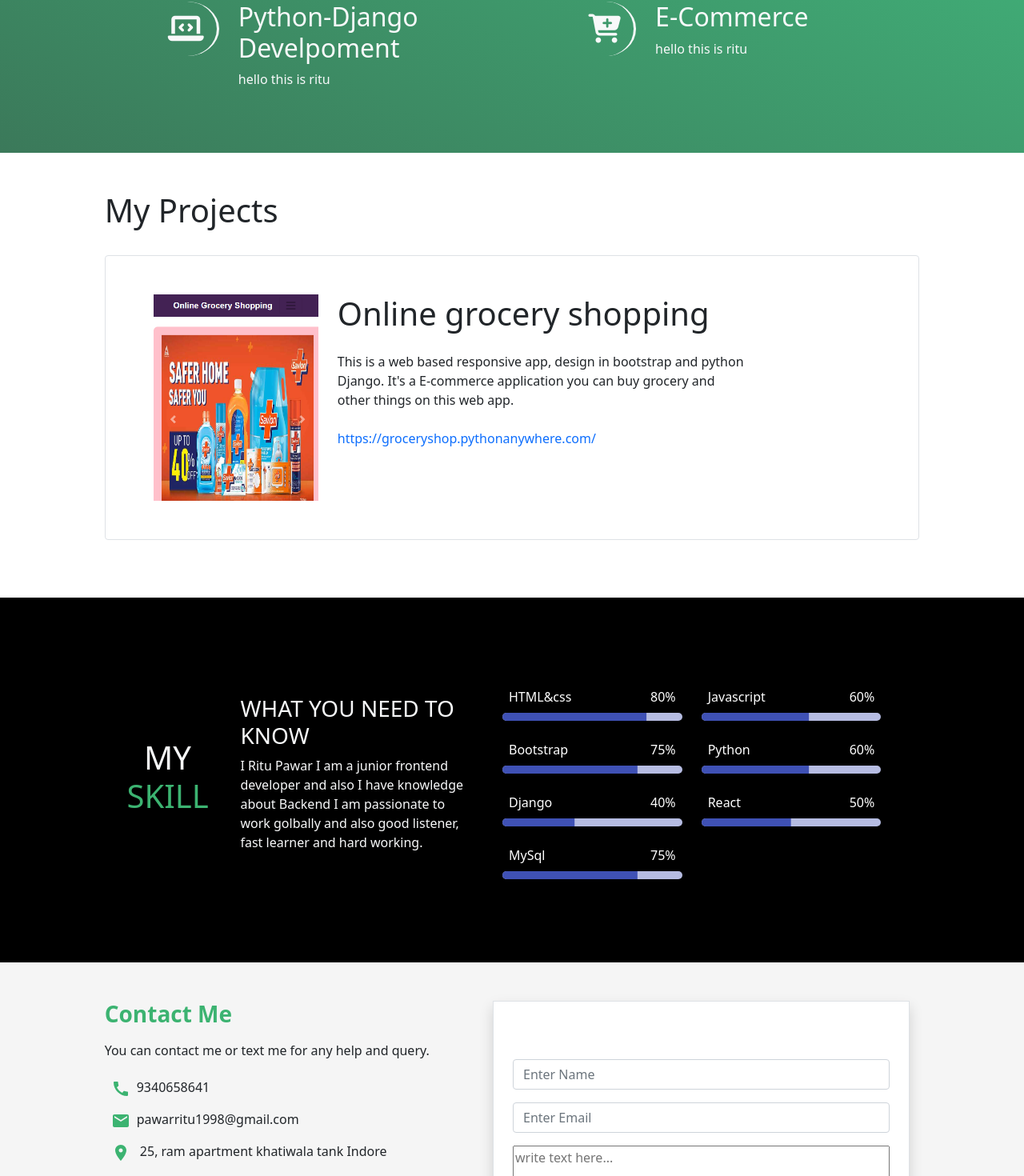
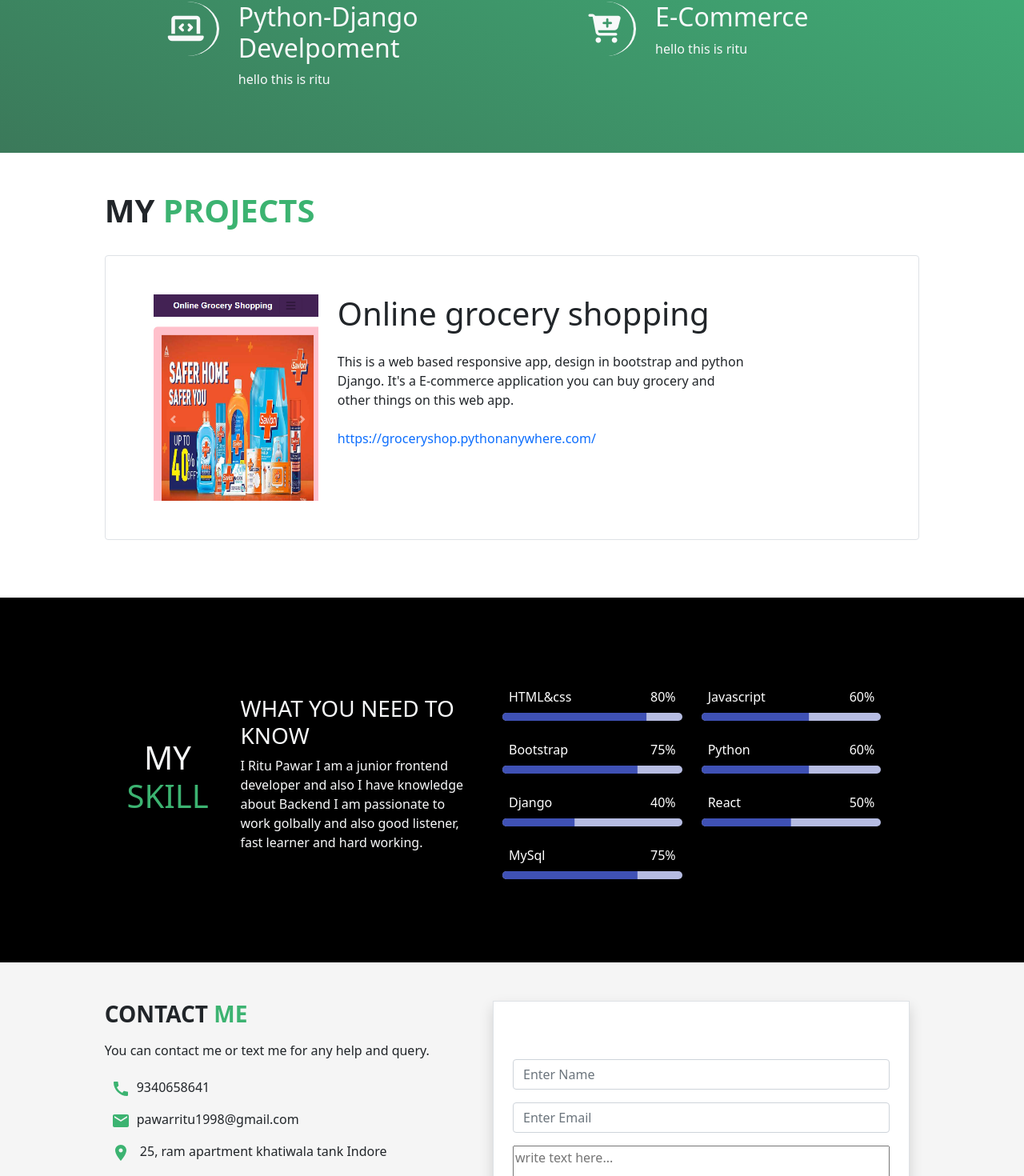
Before and after one commit to RituPawar123/ritu-pawar, a React (Create React App) app: page / in a window 1280 px wide. Shown: the part 1629-3099 px from the top of the page at 80% size. Built offline with nearby package versions, Linux system fonts and the light colour scheme.

Commit message:
fix scrolling on navlink

```diff
--- a/src/Portfolio_Component/Contact.jsx
+++ b/src/Portfolio_Component/Contact.jsx
@@ -24,10 +24,9 @@ const Contact = () => {
           <div className="row col-12 col-md-6">
             <p>
               <h3
-                className=" text-left mb-3 fw-bold "
-                style={{ color: " mediumseagreen" }}
+                className=" text-left mb-3 fw-bold text-green text-uppercase"
               >
-                Contact Me
+                <span className="text-dark">Contact </span>Me
               </h3>
               <div> You can contact me or text me for any help and query.</div>
 
--- a/src/Portfolio_Component/MyService.jsx
+++ b/src/Portfolio_Component/MyService.jsx
@@ -27,10 +27,10 @@ const MyService = (props) => {
   ];
   const { heading, description } = data;
   return (
-    <div
+    <div id="service"
       className="row text-light py-5 bg-darkgreen"
     >
-      <div className="col-md-10 col-12 mx-auto row" id="service">
+      <div className="col-md-10 col-12 mx-auto row" >
         <div className="text-center col-12 mb-5 ">
           <h1>
             <span className="fw-bold text-dark "> MY</span> SERVICE
--- a/src/Portfolio_Component/Myproject.jsx
+++ b/src/Portfolio_Component/Myproject.jsx
@@ -14,7 +14,7 @@ const Myproject = (props) => {
     <div className="row" id="project">
       <div className="col-md-10 col-12 row mx-auto my-5">
       <div>
-        <h1> My Projects</h1>
+        <h1 className="text-green text-uppercase fw-bold"><span className="text-dark"> My </span>Projects</h1>
       </div>
       {data.map((value, index) => {
         return (
```
